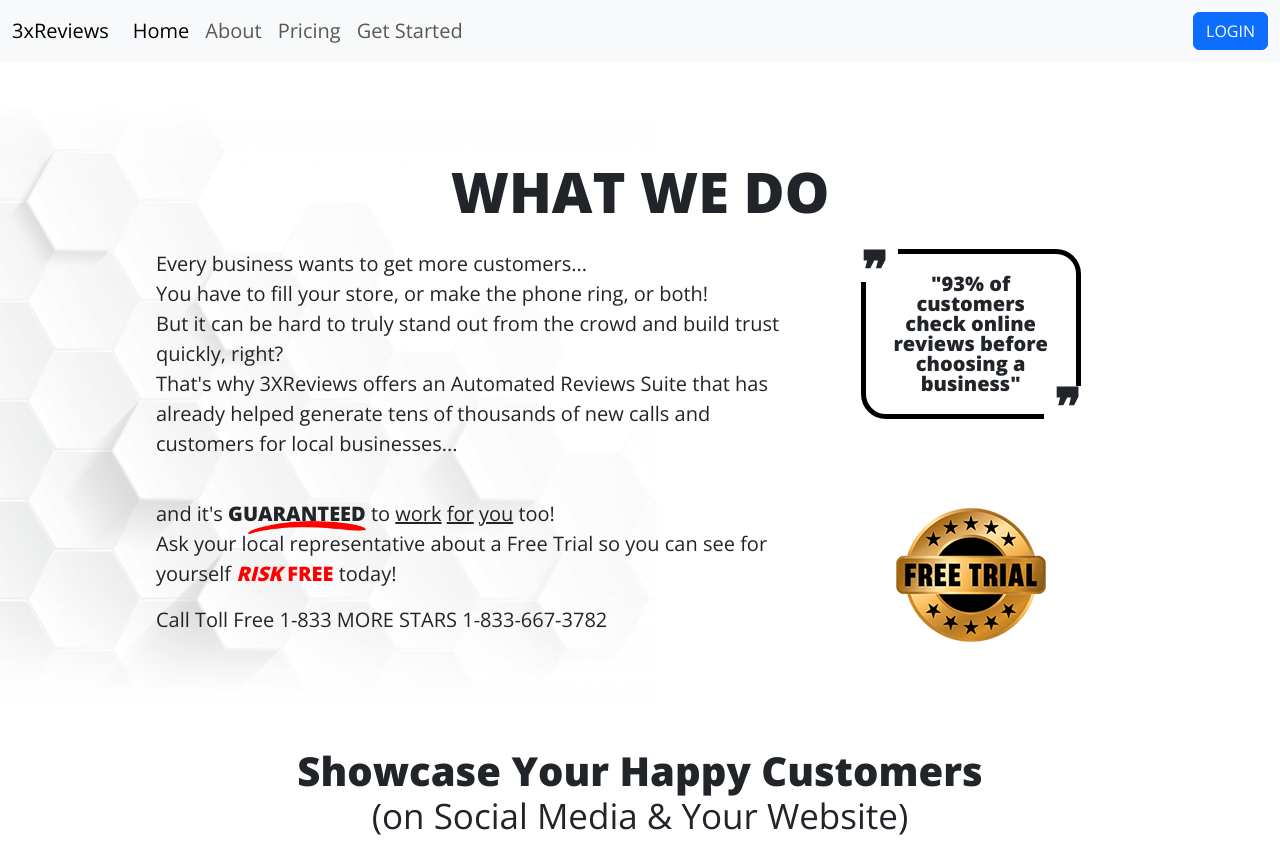
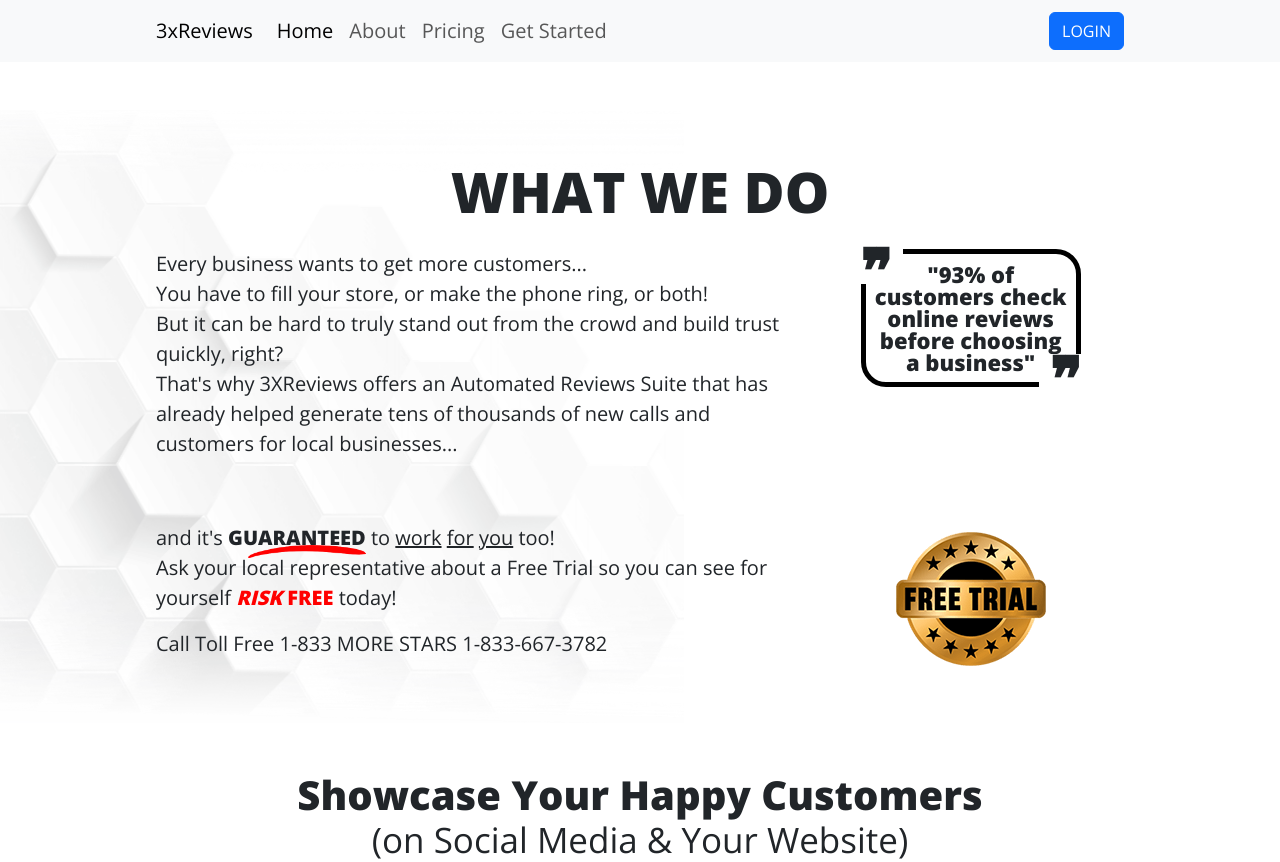
Before and after one commit to mohammadwahid-eng/3xreviews, a PHP site: page / in a window 1280 px wide. Shown: the top 862 px of the page. Run offline with PHP 8.4, Linux system fonts and the light colour scheme.

Commit message:
review resolved

```diff
--- a/css/style.css
+++ b/css/style.css
@@ -13,20 +13,21 @@
 
 .quotebox {
     border-radius: 25px;
-    padding: 20px;
+    padding: 5px 40px;
+    font-size: 22px;
 }
 
 .quotebox::before {
     content: "\275E";
-    left: -5px;
-    top: -5px;
+    left: -6px;
+    top: -8px;
     align-items: start;
 }
 
 .quotebox::after {
     content: "\275E";
-    right: -5px;
-    bottom: -5px;
+    right: -6px;
+    bottom: -10px;
     justify-content: end;
 }
 
@@ -34,10 +35,10 @@
 .quotebox::after {
     position: absolute;
     background-color: white;
-    width: 37px;
-    height: 33px;
+    width: 43px;
+    height: 38px;
     display: flex;
-    font-size: 50px;
+    font-size: 60px;
     line-height: 0.8;
 }
 
@@ -87,6 +88,7 @@ footer::before {
 @media (min-width: 768px) {
     .quotebox {
         width: 220px;
+        padding: 9px;
     }
     .bg-texture {
         background-image: url('../img/texture.png');
--- a/index.html
+++ b/index.html
@@ -14,7 +14,7 @@
 	<body>
     <header>
       <nav class="navbar navbar-expand-lg bg-body-tertiary">
-        <div class="container-fluid">
+        <div class="container">
           <a class="navbar-brand" href="#">3xReviews</a>
           <button class="navbar-toggler" type="button" data-bs-toggle="collapse" data-bs-target="#navbarSupportedContent" aria-controls="navbarSupportedContent" aria-expanded="false" aria-label="Toggle navigation">
             <span class="navbar-toggler-icon"></span>
@@ -48,7 +48,7 @@
               <blockquote class="quotebox position-relative lh-1 fw-bolder text-center border border-5 border-black mx-auto my-0">"93% of customers check online reviews before choosing a business"</blockquote>
             </div>
           </div>
-          <div class="row gap-3 gap-md-0 mt-4 align-items-center">
+          <div class="row gap-3 gap-md-0 mt-5 align-items-center">
             <div class="col-md-8">
               <p>and it's <strong class="custom-underline">GUARANTEED</strong> to <u>work</u> <u>for</u> <u>you</u> too!<br>Ask your local representative about a Free Trial so you can see for yourself <strong class="text-danger"><em>RISK</em> FREE</strong> today!</p>
               <p>Call Toll Free 1-833 MORE STARS 1-833-667-3782</p>
```
